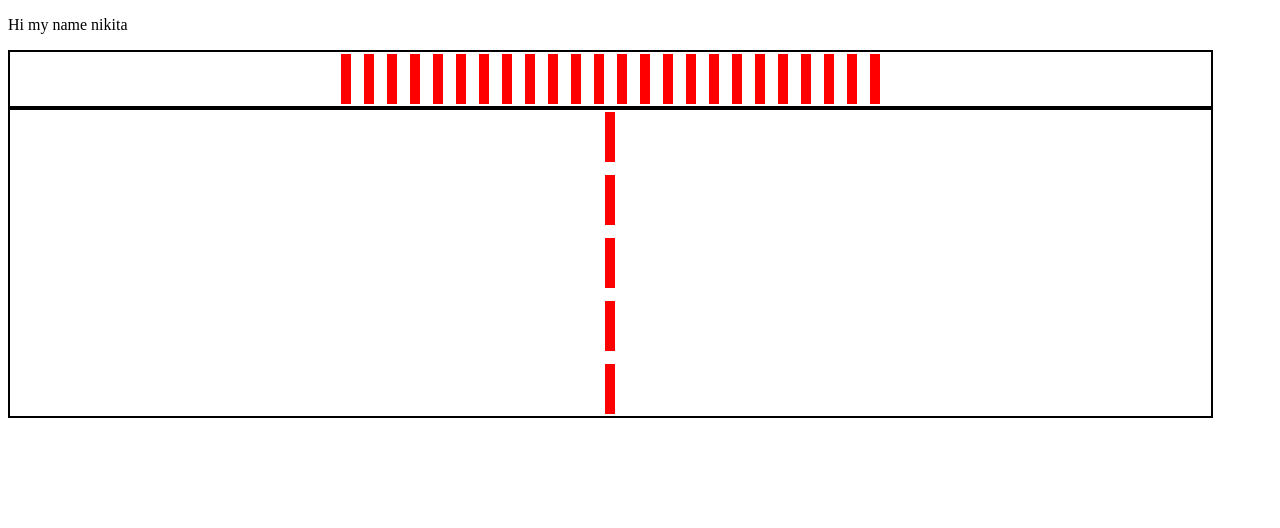
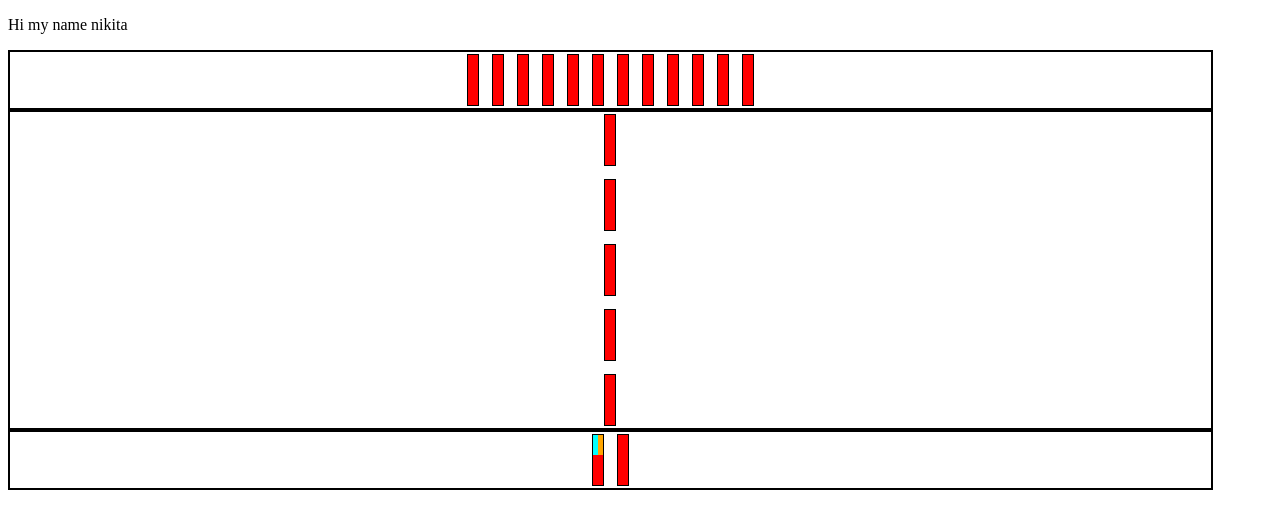
Before and after one commit to niknbsr/CS1-Unit-2-Notes, a plain HTML site: page index.html in a window 1280 px wide. Drawn offline with Linux system fonts and the light colour scheme.

Commit message:
added more styling, new conepts

```diff
--- a/index.html
+++ b/index.html
@@ -13,13 +13,24 @@
   <p>Hi my name nikita</p>
 
    <div class="flex-container">
-    <div class="flex-item"></div><div class="flex-item"></div><div class="flex-item"></div><div class="flex-item"></div><div class="flex-item"></div><div class="flex-item"></div><div class="flex-item"></div><div class="flex-item"></div><div class="flex-item"></div><div class="flex-item"></div><div class="flex-item"></div><div class="flex-item"></div><div class="flex-item"></div><div class="flex-item"></div><div class="flex-item"></div><div class="flex-item"></div><div class="flex-item"></div><div class="flex-item"></div><div class="flex-item"></div><div class="flex-item"></div><div class="flex-item"></div><div class="flex-item"></div><div class="flex-item"></div><div class="flex-item"></div>
+    <div class="flex-item"></div><div class="flex-item"></div><div class="flex-item"></div><div class="flex-item"></div><div class="flex-item"></div><div class="flex-item"></div><div class="flex-item"></div><div class="flex-item"></div><div class="flex-item"></div><div class="flex-item"></div><div class="flex-item"></div><div class="flex-item"></div>
     </div>
 
     <div class="flex-container-col">
     <div class="flex-item"></div><div class="flex-item"></div><div class="flex-item"></div><div class="flex-item"></div><div class="flex-item"></div>
    </div>
 
+   <div class="flex-container">
+    <div class="flex-item" style="display: flex;">
+      <div id="box1"></div>
+      <div id="box2"></div>
+    </div>
+
+    <div class="flex-item">
+    </div>
+
+   </div>
+
 </body>
 
 </html>
--- a/style.css
+++ b/style.css
@@ -4,6 +4,7 @@
     height: 50px;
     background-color: red;
     margin: 2px;
+    border: 1px solid black;
 }
 
 /* Select the flexible OUTER DIV */
@@ -31,3 +32,15 @@
     gap: 9px;
     flex-direction: column;
 }
+
+#box1 {
+    background-color: aqua;
+    width: 20px;
+    height: 20px;
+}
+
+#box2 {
+    background-color: orange;
+    width: 20px;
+    height: 20px;
+}
```
